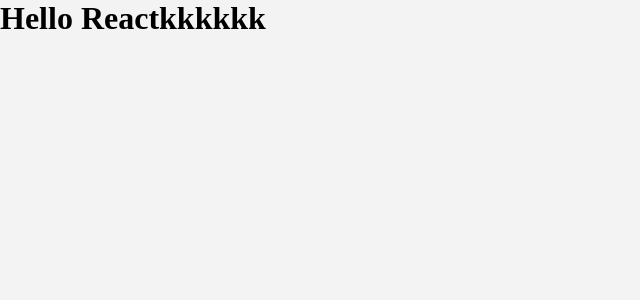
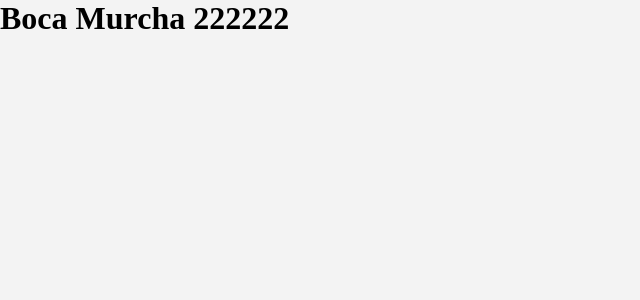
Before and after one commit to gx2sistemas/react-default, a React (Create React App) app: page / in a window 1280 px wide. Shown: the top 300 px of the page, without its empty margins (0-640 px from the left). Built offline with nearby package versions, Linux system fonts and the light colour scheme.

Commit message:
Atualização boca murcha 222;

```diff
--- a/src/pages/intro.js
+++ b/src/pages/intro.js
@@ -3,7 +3,7 @@ import React from 'react';
 function Intro() {
     return (
         <>
-            <h1>Hello Reactkkkkkk</h1>
+            <h1>Boca Murcha 222222</h1>
         </>
     );
 }
```
